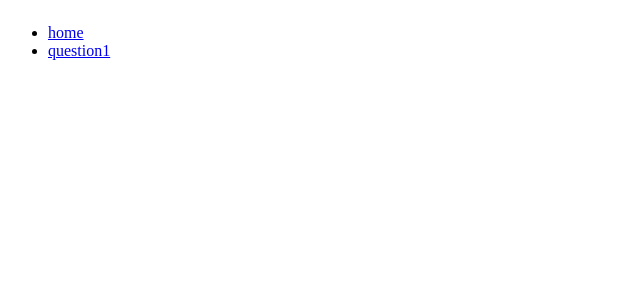
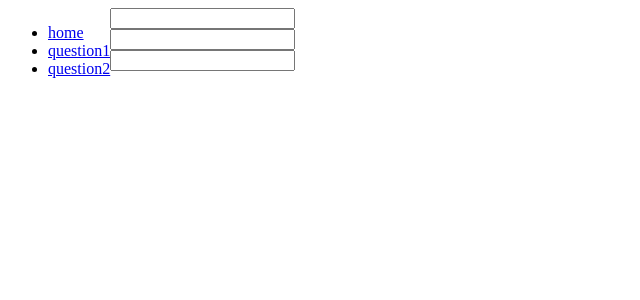
Before and after one commit to AmitShawGit/React_Machine_Test, a React (Create React App) app: page /form in a window 1280 px wide. Before the commit this address had no page. Shown: the top 300 px of the page, without its empty margins (0-640 px from the left). Built offline with nearby package versions, Linux system fonts and the light colour scheme.

Commit message:
question 2 working

```diff
--- a/src/App.jsx
+++ b/src/App.jsx
@@ -3,6 +3,7 @@ import { BrowserRouter, Routes, Route } from 'react-router-dom';
 import Home from './components/Home';
 import Sidebar from './components/menu/Sidebar';
 import Question1 from './components/Question1';
+import MainForm from './components/Question2/MainForm';
 
 const App = () => {
   return (
@@ -16,6 +17,7 @@ const App = () => {
         <Route index element={<Home />} />
         <Route exact path='/' element={<Home />} />
         <Route exact path='/ques' element={<Question1 />} />
+        <Route exact path='/form' element={<MainForm />} />
       </Routes>
       </div>
       </div>
--- a/src/Routes.js
+++ b/src/Routes.js
@@ -10,4 +10,9 @@ export const links =
     path : "/ques",
     name : "question1",
 },
+{
+    id : 3,
+    path : "/form",
+    name : "question2",
+},
 ]
--- /dev/null
+++ b/src/components/Question2/Input.jsx
@@ -0,0 +1,12 @@
+import React from 'react';
+
+const Input = (props) => {
+  return (
+    <div>
+      <label htmlFor="">{props.label}</label>
+      <input type={props.type} name="" id="" placeholder={props.placeholder}/>
+    </div>
+  )
+}
+
+export default Input
--- /dev/null
+++ b/src/components/Question2/MainForm.jsx
@@ -0,0 +1,17 @@
+import React from 'react'
+import Input from './Input'
+const MainForm = () => {
+    let fields = [
+        {id:1,label:"Name",type:"text",placeholder:"Type your name"},
+        {id:2,label:"Mobile No",type:"number",placeholder:"Type your number"},
+        {id:3,label:"Password",type:"password",placeholder:"Type your password"},
+    ]
+  return (
+    <div>
+        {fields.map((id,elem)=>{ return <Input key={id} label={elem.label} type={elem.type} placeholder={elem.placeholder} />})}
+
+    </div>
+  )
+}
+
+export default MainForm
```
